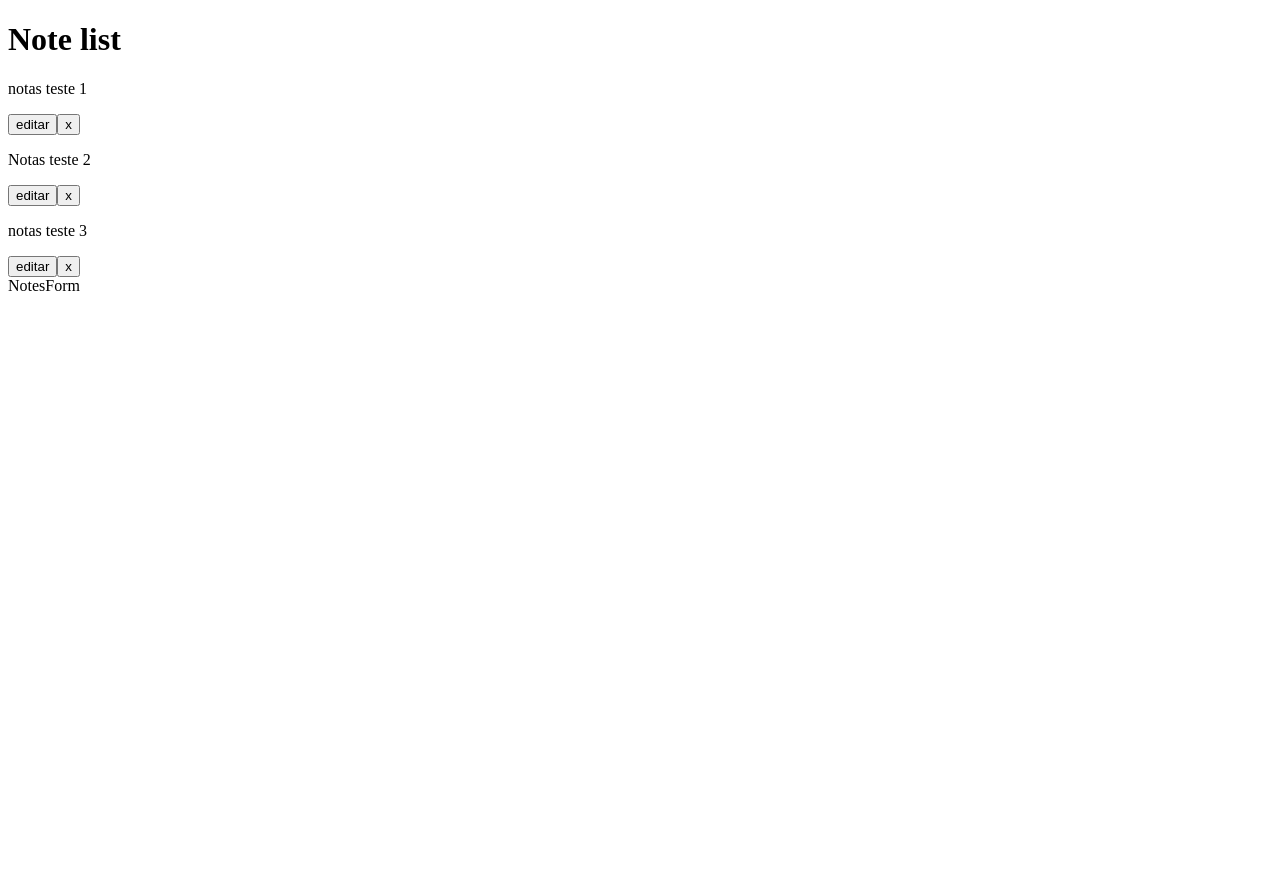
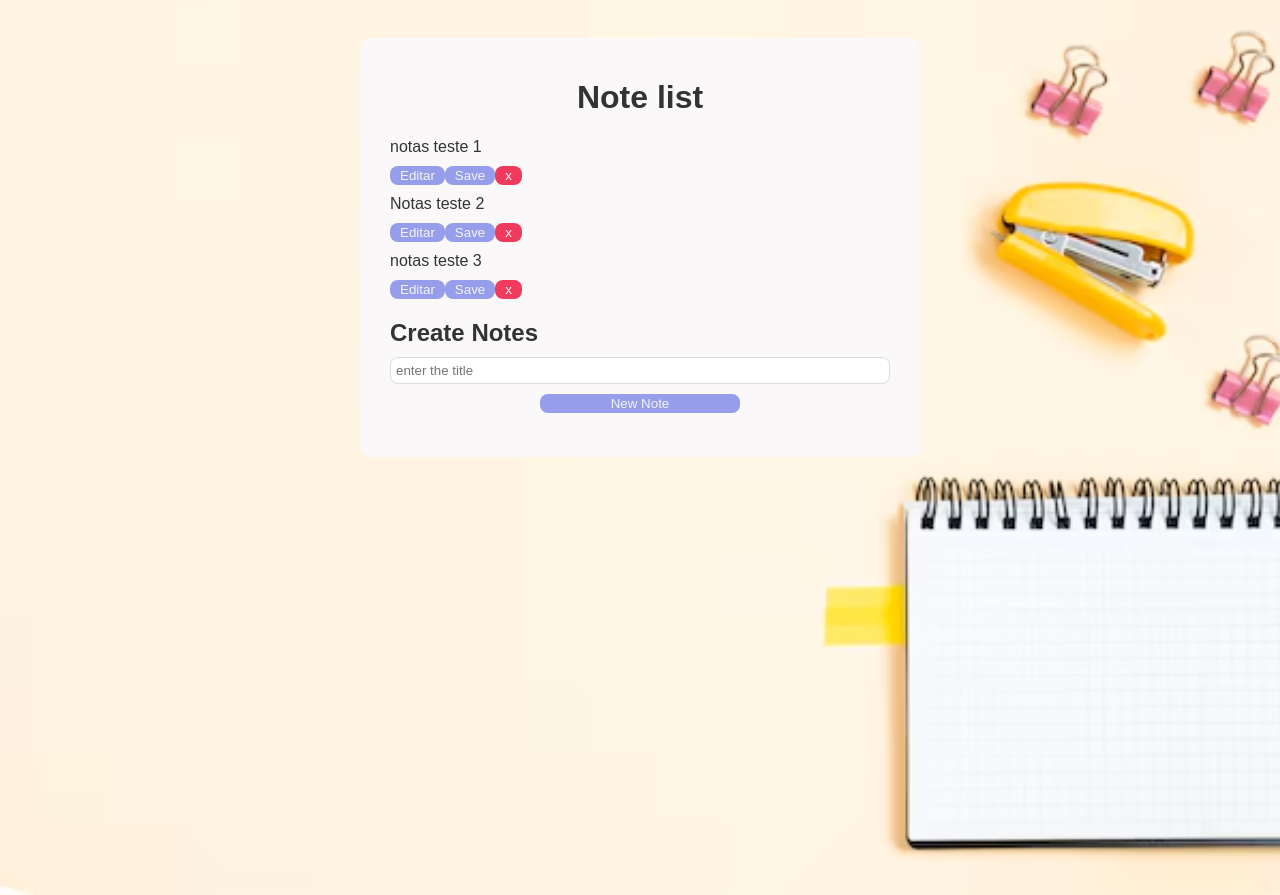
Before and after one commit to GorillasCode/notes-app, a React (Vite) app in the folder NotesApp/: page / in a window 1280 px wide. Before the commit the page ends 800 px from the top, so only its background shows below. Built offline with nearby package versions, Linux system fonts and the light colour scheme.

Commit message:
ui-setUp:Css do app

```diff
--- /dev/null
+++ b/NotesApp/src/App.css
@@ -0,0 +1,70 @@
+body {
+    font-family: Arial;
+    background-color: #f4f4f4;
+    padding: 30px;
+    color: #333;
+    background-image: url('./img/bg.jpg');
+    background-position: center;
+    background-size: cover;
+}
+
+.app {
+    max-width: 500px;
+    margin: 0 auto 400px;
+    background-color: #faf8f8;
+    padding: 20px 30px;
+    border-radius: 10px;
+}
+
+h1 {
+    text-align: center;
+}
+
+h2 {
+    margin-bottom: 10px;
+}
+
+p {
+    margin: 10px 0;
+}
+
+input {
+    box-sizing: border-box;
+}
+
+button {
+    background-color: #7e88e8;
+    color: #f4f4f4;
+    padding: 2px 10px;
+    border: none;
+    border-radius: 8px;
+    cursor: pointer;
+    opacity: .8;
+    transition: .3s;
+}
+
+button:hover {
+    opacity: 1;
+}
+
+.notes-form {
+    padding-bottom: 1.5rem;
+    display: flex;
+    flex-direction: column;
+    button {
+        width: 200px;
+        align-self: center;
+    };
+}
+
+input, select {
+    padding: 5px;
+    margin-bottom: 10px;
+    border: 1px solid #ddd;
+    border-radius: 8px;
+    width: 100%;
+}
+
+.delete {
+    background-color: #ee0b38;
+}
--- a/NotesApp/src/App.jsx
+++ b/NotesApp/src/App.jsx
@@ -1,6 +1,7 @@
 import { useState } from "react"
 import Notes from "./components/Notes";
 import NotesForm from "./components/NotesForm";
+import "./app.css";
 
 
 function App() {
--- a/NotesApp/src/components/Notes.jsx
+++ b/NotesApp/src/components/Notes.jsx
@@ -5,11 +5,11 @@ const Notes = ({notes}) => {
     <div className="notes">
           <div className="content">
             <p>{notes.text}</p>
-            <p className="category">{notes.category}</p>
           </div>
           <div>
-            <button>editar</button>
-            <button>x</button>
+            <button>Editar</button>
+            <button>Save</button>
+            <button className="delete">x</button>
           </div>
       </div>
 
--- a/NotesApp/src/components/NotesForm.jsx
+++ b/NotesApp/src/components/NotesForm.jsx
@@ -1,9 +1,14 @@
 import React from 'react'
 
 const NotesForm = () => {
-  return (
-    <div>NotesForm</div>
-  )
+    return <div className="notes-form">
+        <h2>Create Notes</h2>
+        <form>
+            <input type="text" placeholder="enter the title" />
+        </form>
+        <button type="submit">New Note</button>
+
+    </div>;
 }
 
 export default NotesForm
```
